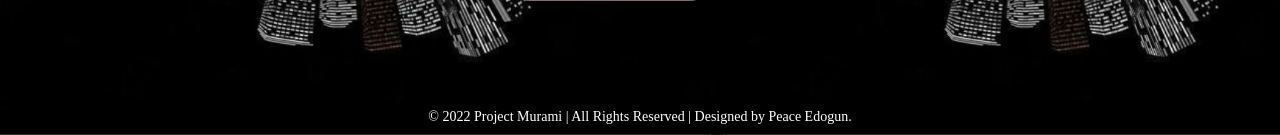
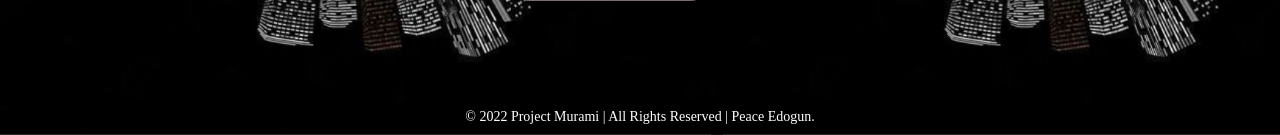
Before and after one commit to bezallel/murami, a Flask app: page / in a window 1280 px wide. Shown: the part 665-800 px from the top of the page. Run offline with Flask 2, Linux system fonts and the light colour scheme; parts of the project's set-up code (start-up, migrations or seed data) failed here and were passed over.

Commit message:
Update index.html

```diff
--- a/templates/index.html
+++ b/templates/index.html
@@ -12,8 +12,6 @@
     <div class="wrapper">
         <nav class="nav">
             <div class="nav-logo">
-              <!-- <p>ÍTÉSÍWÁJÙ!</p> -->
-              <!-- <p>ÍYÁLỌÍLÉ!</p> -->
               <p>MÙRÁMÍ!</p>
             </div>
             <div class="nav-menu" id="navMenu">
@@ -202,7 +200,7 @@
         <section>
 
           <footer id="author">
-            <p>&copy; 2022 Project Murami | All Rights Reserved | Designed by Peace Edogun.</p>
+            <p>&copy; 2022 Project Murami | All Rights Reserved | Peace Edogun.</p>
           </footer>
 
         </section>
```
